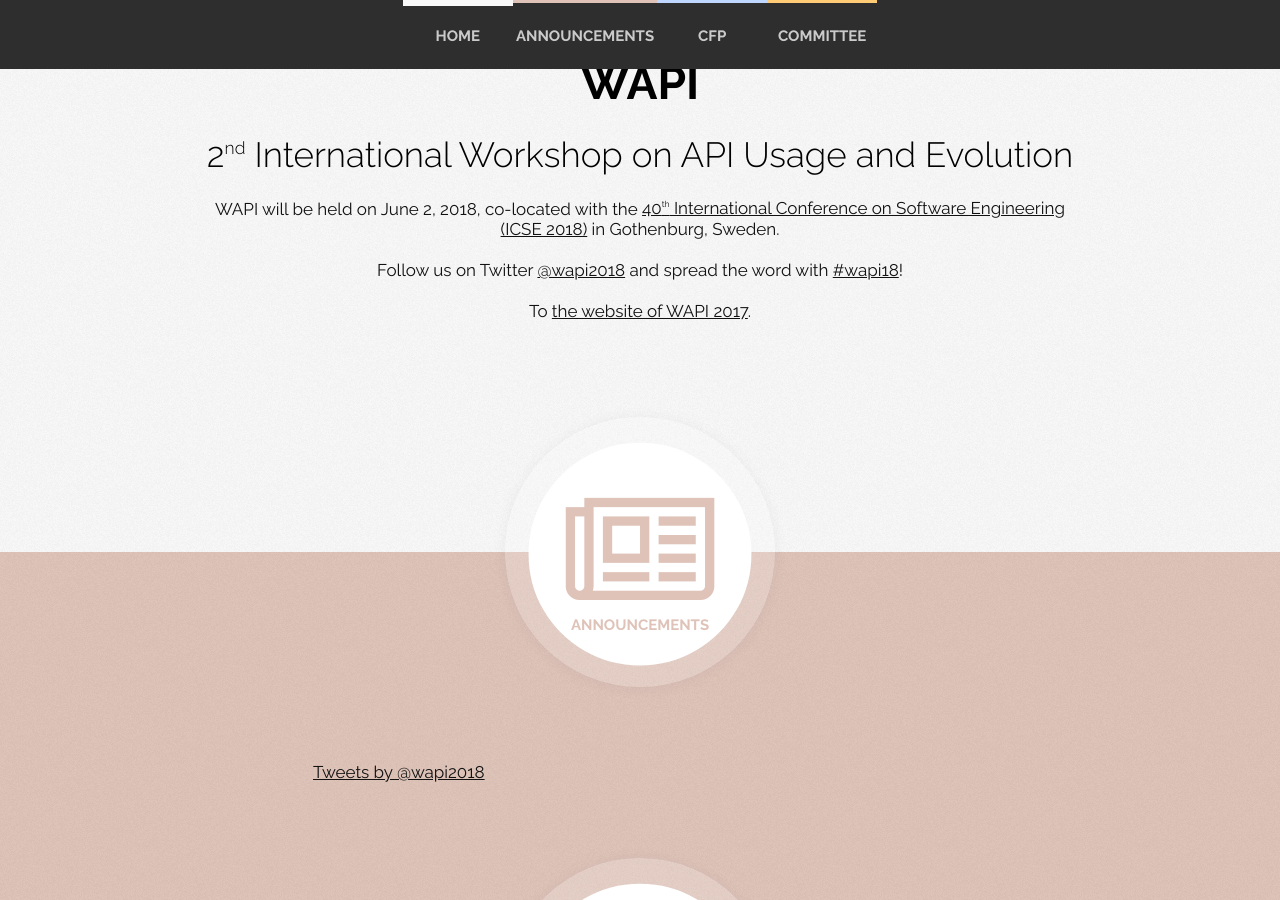
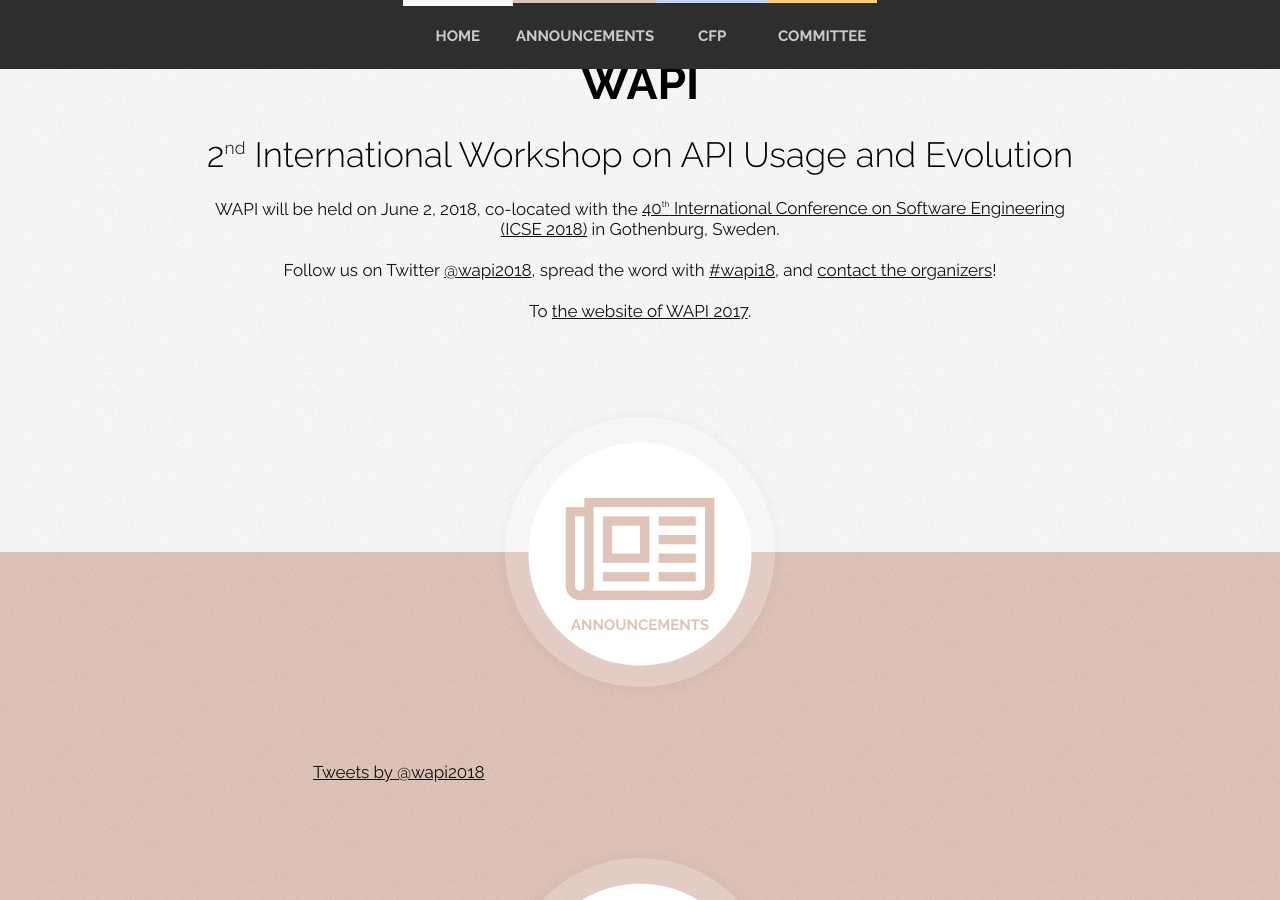
Before and after one commit to w-api/w-api.github.io, a Jekyll site: the page built from index.html, in a window 1280 px wide and 900 px high, scrolled down 342 px. Built offline with Jekyll 4.4.1, drawn with Linux system fonts in a browser that asks for light colours; nearby versions of some CDN libraries; comment, search, counter and statistics services are not loaded.

Commit message:
Add email contact.

```diff
--- a/_posts/2018-01-01-intro.md
+++ b/_posts/2018-01-01-intro.md
@@ -26,6 +26,6 @@
 
 WAPI will be held on June 2, 2018, co-located with the [40<sup>th</sup> International Conference on Software Engineering (ICSE 2018)](http://icse2018.org) in Gothenburg, Sweden.
 
-Follow us on Twitter [@{{site.twitter}}](https://twitter.com/{{site.twitter}}) and spread the word with  [#wapi18](https://twitter.com/hashtag/wapi18?src=hash)!
+Follow us on Twitter [@{{site.twitter}}](https://twitter.com/{{site.twitter}}), spread the word with  [#wapi18](https://twitter.com/hashtag/wapi18?src=hash), and [contact the organizers](mailto:w-api@googlegroups.com)!
 
 To [the website of WAPI 2017](/2017/).
```
Also changed, not shown: _posts/2018-01-05-org.md (+2 -1 lines).
